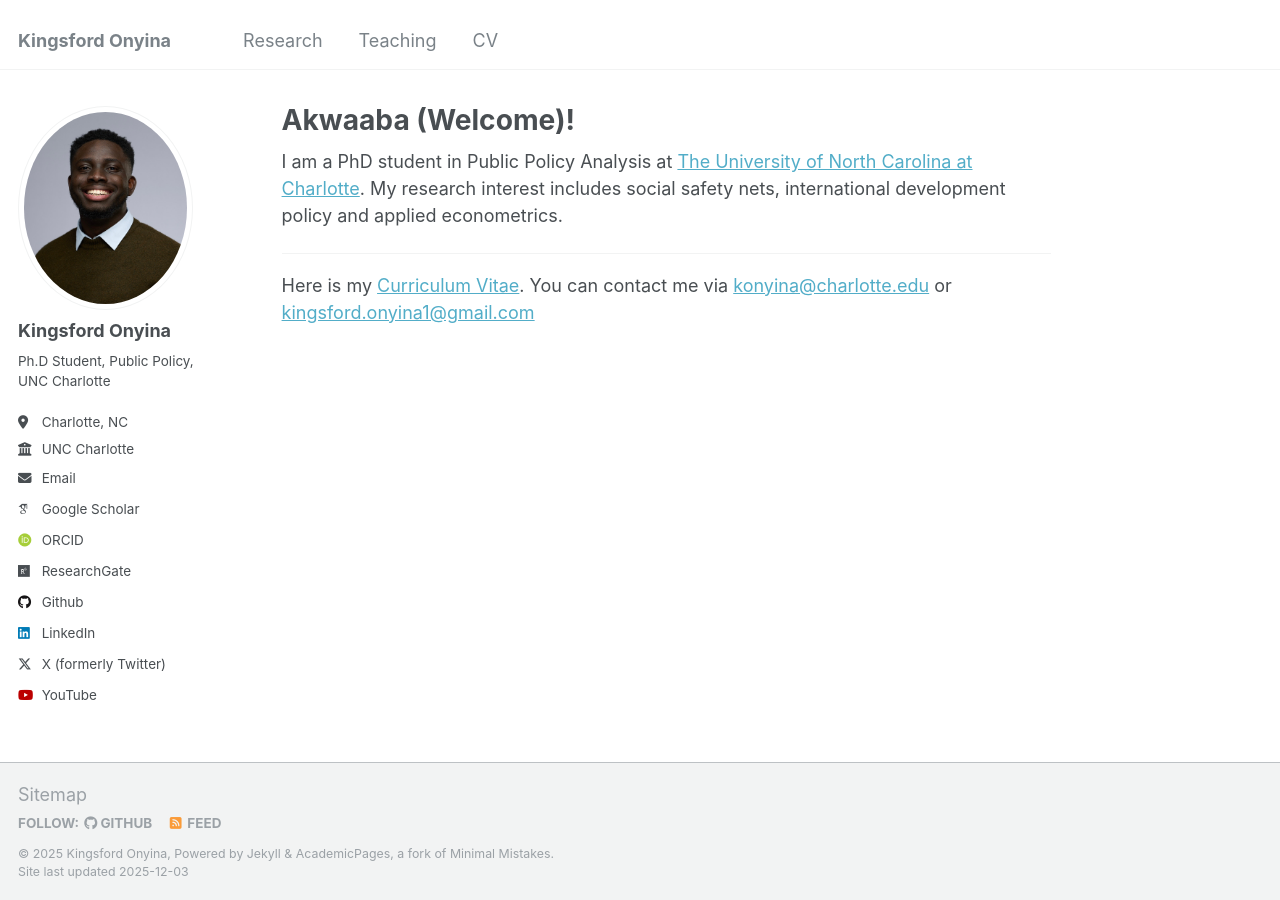
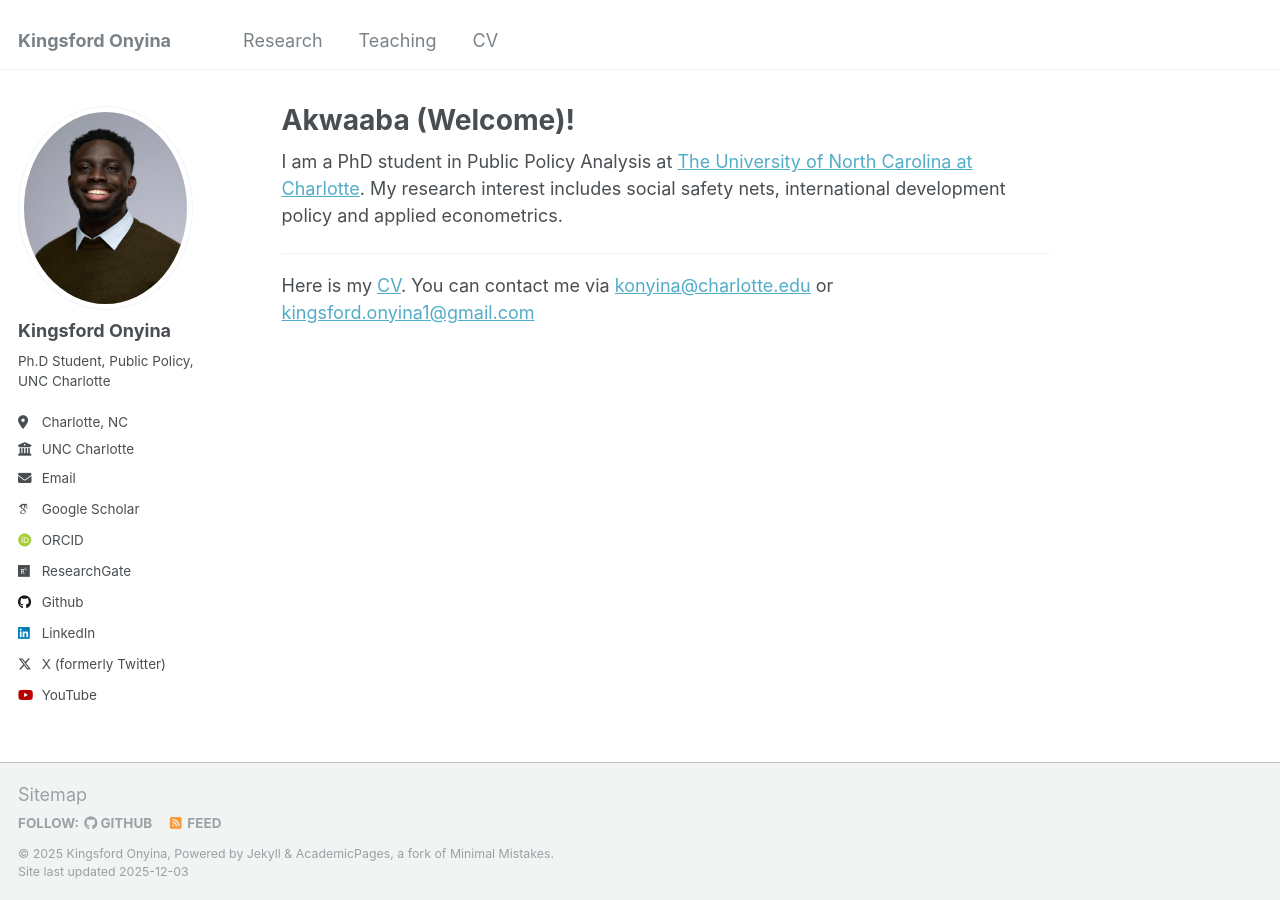
Before and after one commit to kingsfordonyina/kingsfordonyina.github.io, a Jekyll site: the page built from _pages/about.md, in a window 1280 px wide. Built offline with Jekyll 4.4.1, drawn with Linux system fonts in a browser that asks for light colours; some web fonts are replaced.

Commit message:
Update about.md

```diff
--- a/_pages/about.md
+++ b/_pages/about.md
@@ -10,4 +10,4 @@
 
 ---
 
-Here is my [Curriculum Vitae](/files/12-4-2024_konyinacv.pdf). You can contact me via [konyina@charlotte.edu](mailto:konyina@charlotte.edu) or [kingsford.onyina1@gmail.com](mailto:kingsford.onyina1@gmail.com)
+Here is my [CV](/files/12-4-2024_konyinacv.pdf). You can contact me via [konyina@charlotte.edu](mailto:konyina@charlotte.edu) or [kingsford.onyina1@gmail.com](mailto:kingsford.onyina1@gmail.com)
```
